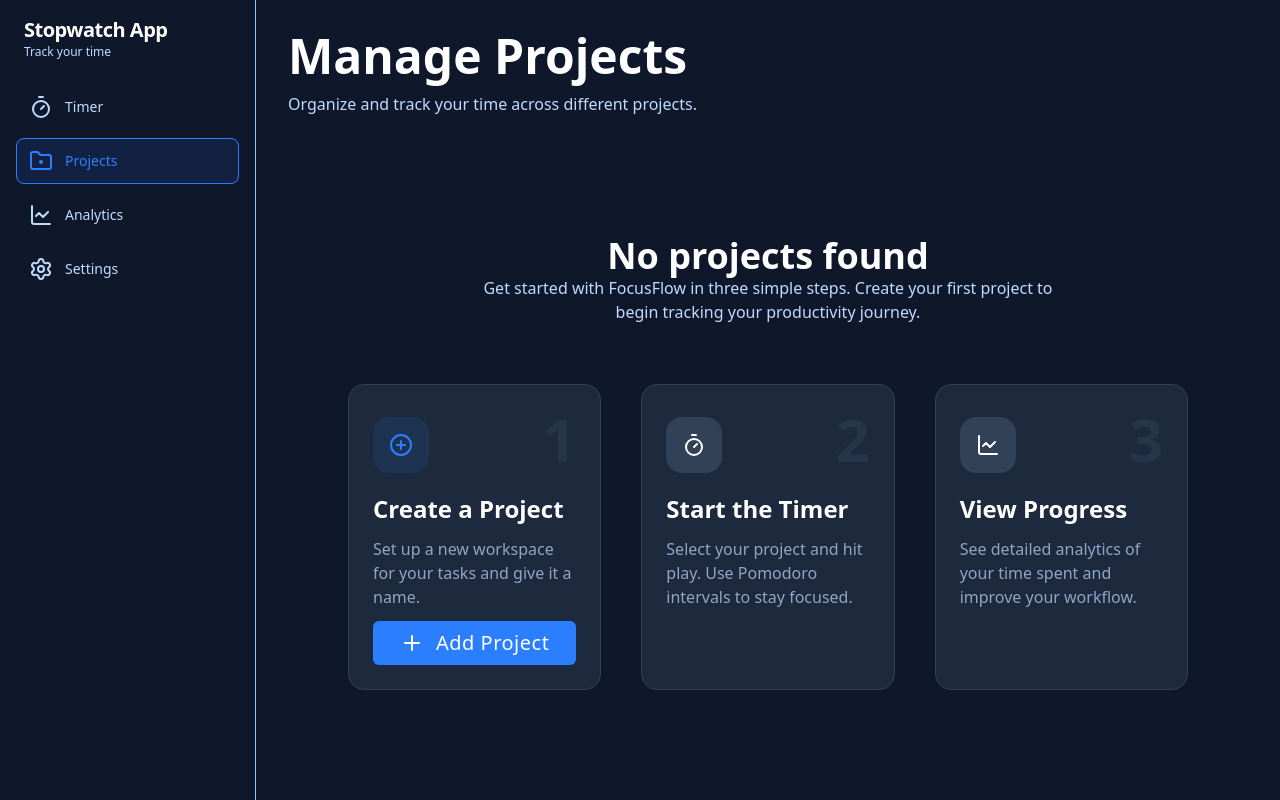
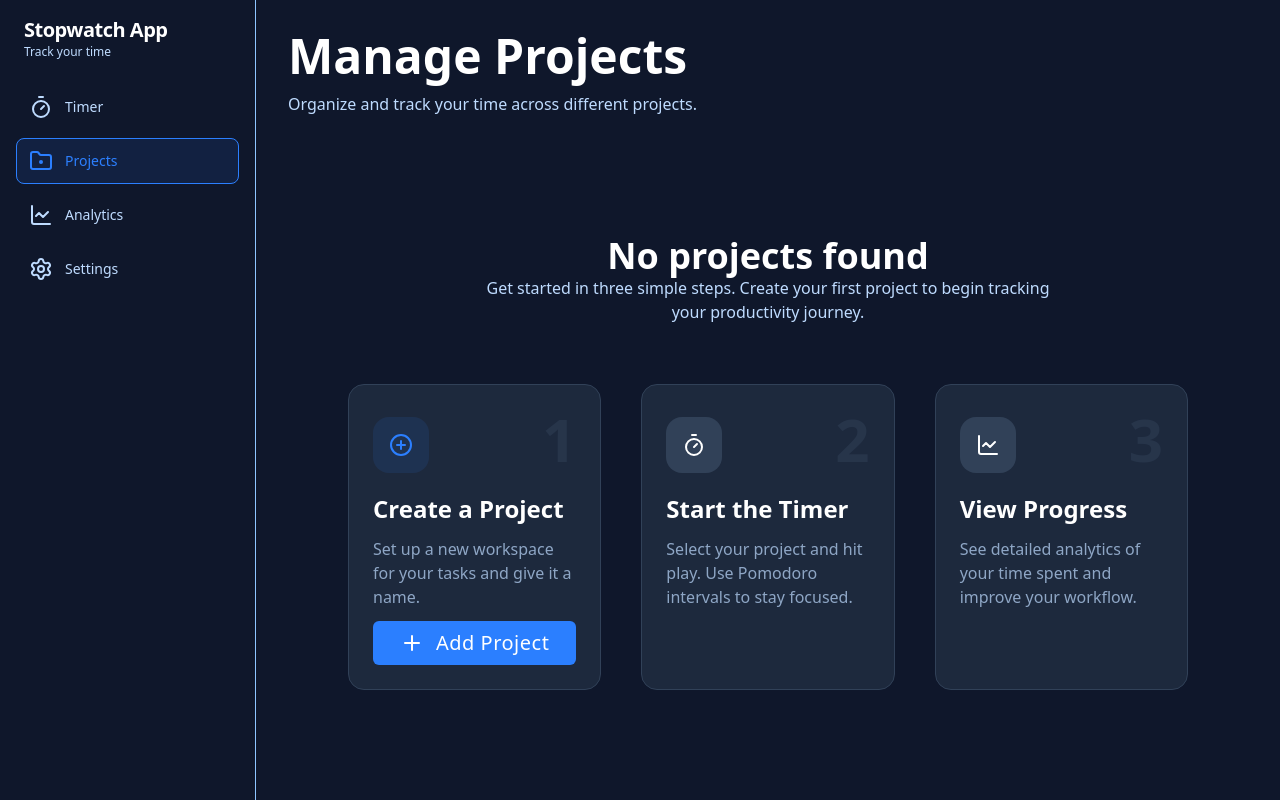
Before and after one commit to Kifo1/stopwatch-app, a React (Vite) app: page /projects in a window 1280 px wide. Built offline with nearby package versions, Linux system fonts and the light colour scheme.

Commit message:
Fix white background when moving app on macos

```diff
--- a/index.html
+++ b/index.html
@@ -1,5 +1,5 @@
 <!doctype html>
-<html lang="en">
+<html lang="en" class="bg-slate-900">
   <head>
     <meta charset="UTF-8" />
     <link rel="icon" type="image/svg+xml" href="/vite.svg" />
@@ -9,7 +9,7 @@
   </head>
 
   <body>
-    <div id="root" class="h-screen w-screen bg-slate-900"></div>
+    <div id="root" class="h-screen w-screen"></div>
     <script type="module" src="/src/main.tsx"></script>
   </body>
 </html>
--- a/src/features/projects-introduction/components/FirstProjectTutorial.tsx
+++ b/src/features/projects-introduction/components/FirstProjectTutorial.tsx
@@ -48,8 +48,8 @@ export default function FirstProjectTutorial() {
       <div className="text-center justify-center mt-30">
         <h2 className="text-white text-4xl font-semibold">No projects found</h2>
         <p className="text-blue-200 max-w-150 ml-auto mr-auto">
-          Get started with FocusFlow in three simple steps. Create your first
-          project to begin tracking your productivity journey.
+          Get started in three simple steps. Create your first project to begin
+          tracking your productivity journey.
         </p>
       </div>
       <div className="grid pt-15 pl-15 pr-15 grid-cols-1 lg:grid-cols-2 xl:grid-cols-3 gap-10">
```
